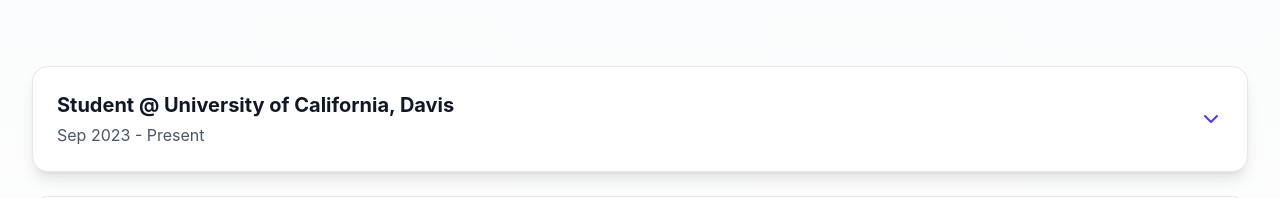
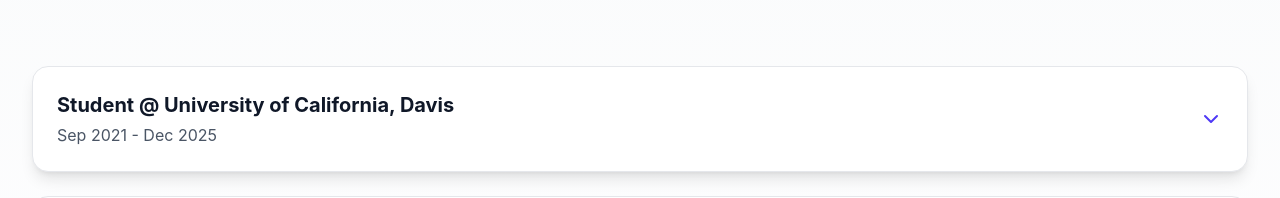
Before and after one commit to bryhuang9/bryhuang9.github.io, a Next.js app: page / in a window 1280 px wide. Shown: the part 3366-3564 px from the top of the page. Built offline with nearby package versions, Linux system fonts and the light colour scheme.

Commit message:
Updated up to date experience

```diff
--- a/components/Experience.tsx
+++ b/components/Experience.tsx
@@ -8,11 +8,11 @@
 const experiences = [
   {
     position: 'Student @ University of California, Davis',
-    duration: 'Sep 2023 - Present',
+    duration: 'Sep 2021 - Dec 2025',
     location: 'Davis, California',
     website: 'https://www.ucdavis.edu/',
     websiteText: 'ucdavis.edu',
-    description: 'Transferred to University of California, Davis with a Regents Scholarship to pursue my degree in Computer Science. I will be attending UCD starting Fall 2023 as a third year student.',
+    description: 'Graduated from the University of California, Davis with a Regents Scholarship and a degree in Computer Science.',
     image: '/davis.png',
   },
   {
```
